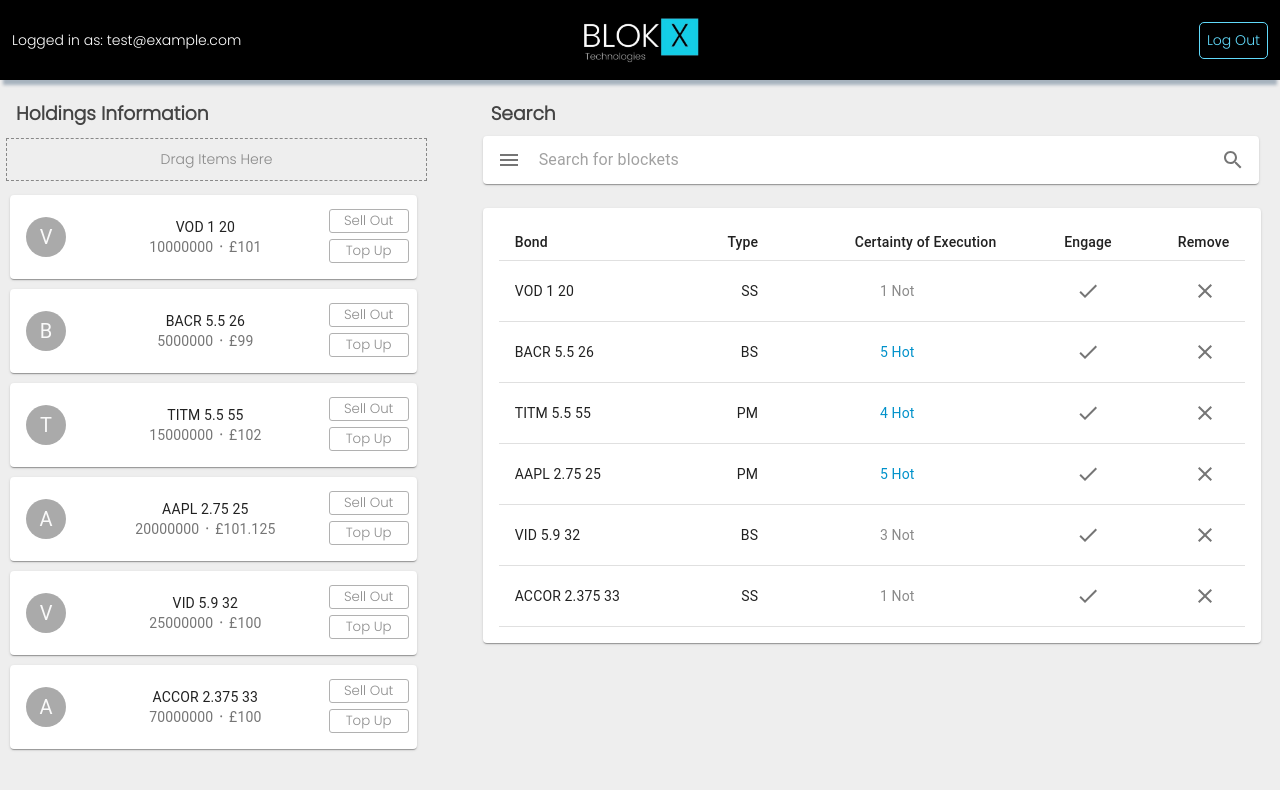
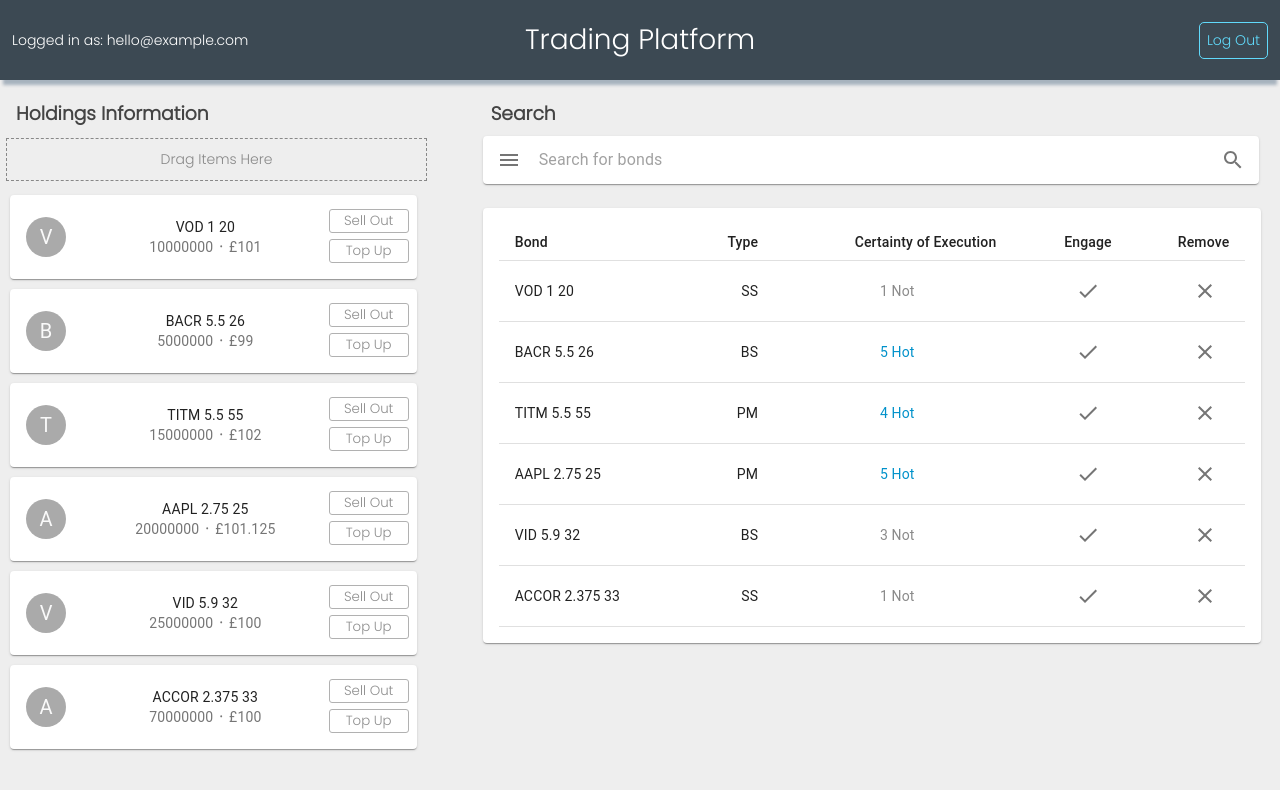
Before and after one commit to MrYKenz/React-Interview-Challenge, a React (Create React App) app: page / in a window 1280 px wide. Shown: the top 790 px of the page. Built offline with nearby package versions, Linux system fonts and the light colour scheme.

Commit message:
make generic

```diff
--- a/src/App.css
+++ b/src/App.css
@@ -6,7 +6,7 @@
 }
 
 .App-header {
-  background-color: #000;
+  background-color: #3c4953;
   height: 10vh;
   display: flex;
   flex-direction: column;
--- a/src/App.js
+++ b/src/App.js
@@ -3,25 +3,24 @@ import './App.css';
 import Display from './components/Display';
 import Search from './components/Search';
 import Matches from './components/Matches';
-import logo from './logo.jpg'; // logo from website
 // material ui imports
 import Grid from '@material-ui/core/Grid';
 // mock API data
 import holdings from './holdings.json' // replicates fetched API data
-import blokets from './blokets.json' // replicates fetched API data
+import notifications from './matches.json' // replicates fetched API data
 
 
 function App() {
    // replicates user object for authentication
-  const [user, setUser] = useState('test@example.com');
-  const [matches, setMatches] = useState(blokets);
+  const [user, setUser] = useState('hello@example.com');
+  const [matches, setMatches] = useState(notifications);
 
   const onChange = event => {
     const query = event.target.value;
 		if (query) {
       setMatches(matches.filter(item => item.name.includes(query.toUpperCase())));
 		} else {
-			setMatches(blokets)
+			setMatches(notifications)
     }
   }
 
@@ -29,7 +28,7 @@ function App() {
     <div className="App">
 
       <header className="App-header">
-        <img src={logo} alt="BLOKX Logo" />
+        Trading Platform
         <span>
           { user ? `Logged in as: ${user}` : 'Logged Out'}
         </span>
--- a/src/components/Search.js
+++ b/src/components/Search.js
@@ -57,8 +57,8 @@ function Search({onChange}) {
       </IconButton>
       <InputBase
         className={classes.input}
-        placeholder="Search for blockets"
-        inputProps={{ 'aria-label': 'search for blockets' }}
+        placeholder="Search for bonds"
+        inputProps={{ 'aria-label': 'search for bonds' }}
         onChange={onChange}
       />
       <IconButton type="submit" className={classes.iconButton}
```
Also changed, not shown: src/logo.jpg (deleted), src/matches.json (renamed from src/blokets.json), 1 other file (tests, documents, lock files or other folders).
